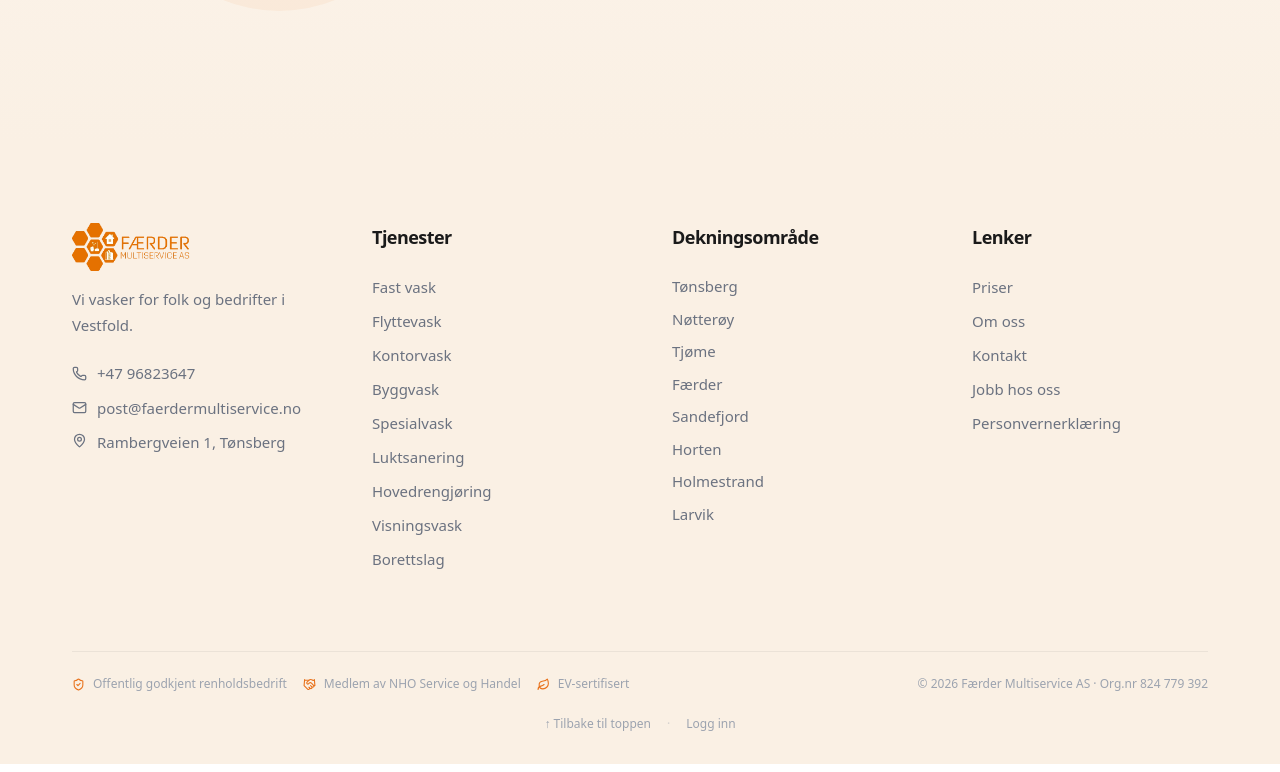
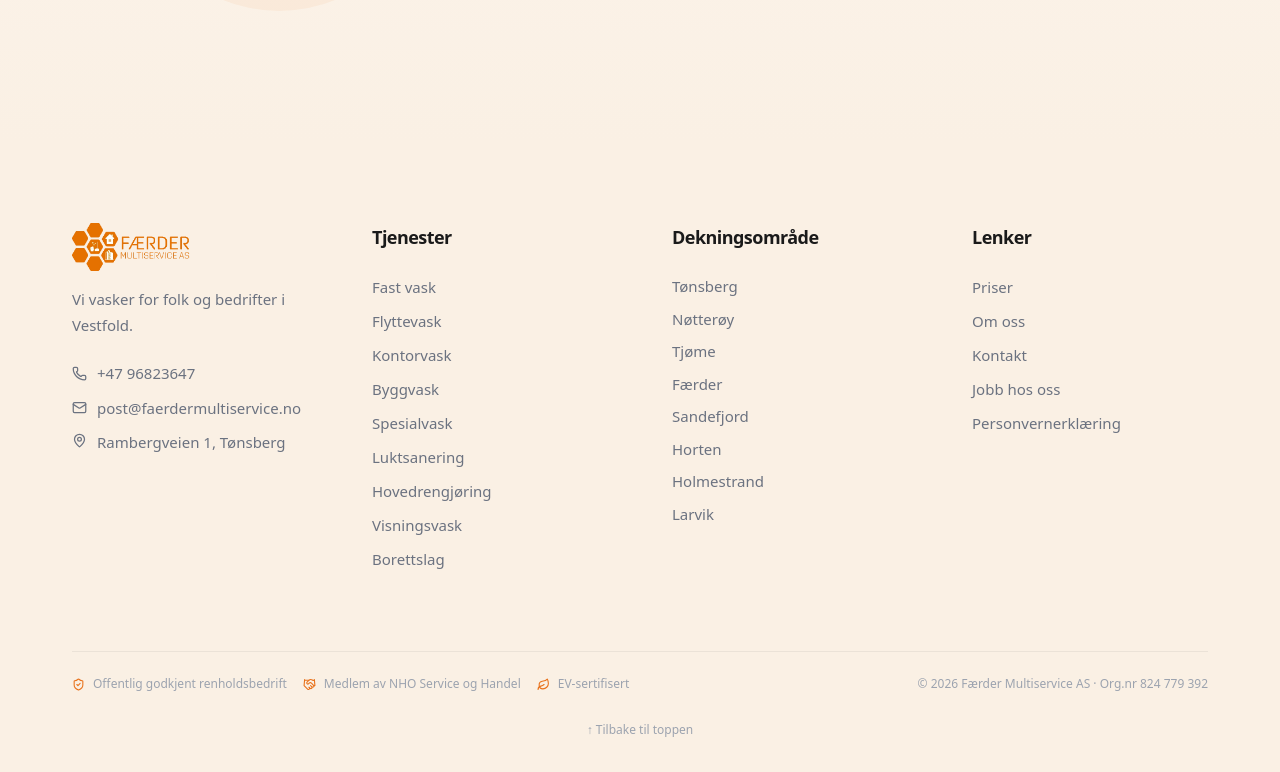
Before and after one commit to neoholmen1/faerder-multiservice, a Next.js app: page / in a window 1280 px wide. Shown: the part 6761-7533 px from the top of the page. Built offline with nearby package versions, Linux system fonts and the light colour scheme; no server answers; the database is empty.

Commit message:
Fjern Logg inn-link fra footer
Co-Authored-By: Claude Opus 4.7 (1M context) <noreply@anthropic.com>

```diff
--- a/src/components/Footer.tsx
+++ b/src/components/Footer.tsx
@@ -176,21 +176,14 @@ export function Footer({ settings }: { settings?: SiteSettings | null } = {}) {
           </div>
         </div>
 
-        {/* Back to top + diskret admin-link */}
-        <div className="mt-6 flex items-center justify-center gap-4">
+        {/* Back to top */}
+        <div className="mt-6 text-center">
           <button
             onClick={() => window.scrollTo({ top: 0, behavior: "smooth" })}
             className="text-xs text-[#9CA3AF] transition-colors duration-200 hover:text-primary"
           >
             ↑ Tilbake til toppen
           </button>
-          <span className="text-xs text-[#9CA3AF]/40">·</span>
-          <Link
-            href="/admin"
-            className="text-xs text-[#9CA3AF] transition-colors duration-200 hover:text-primary"
-          >
-            Logg inn
-          </Link>
         </div>
       </div>
     </footer>
```
